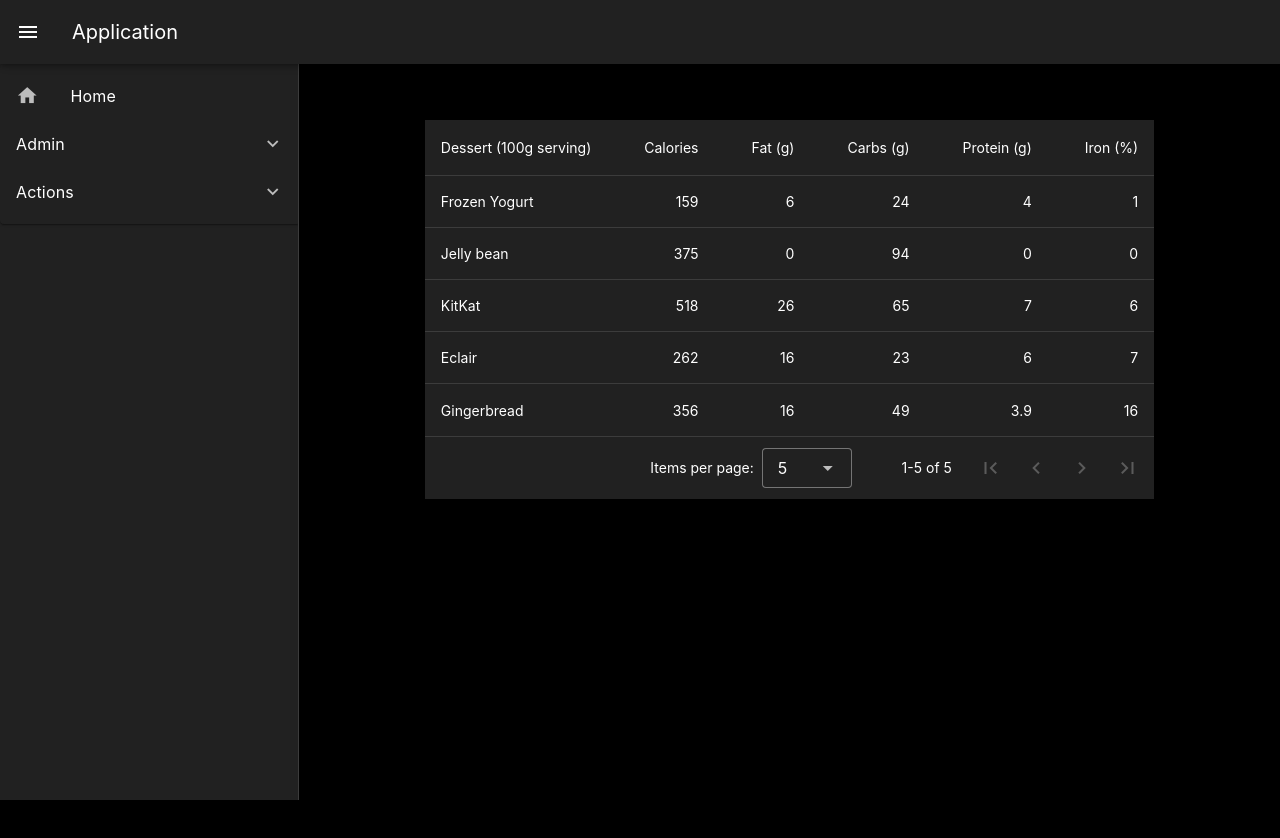
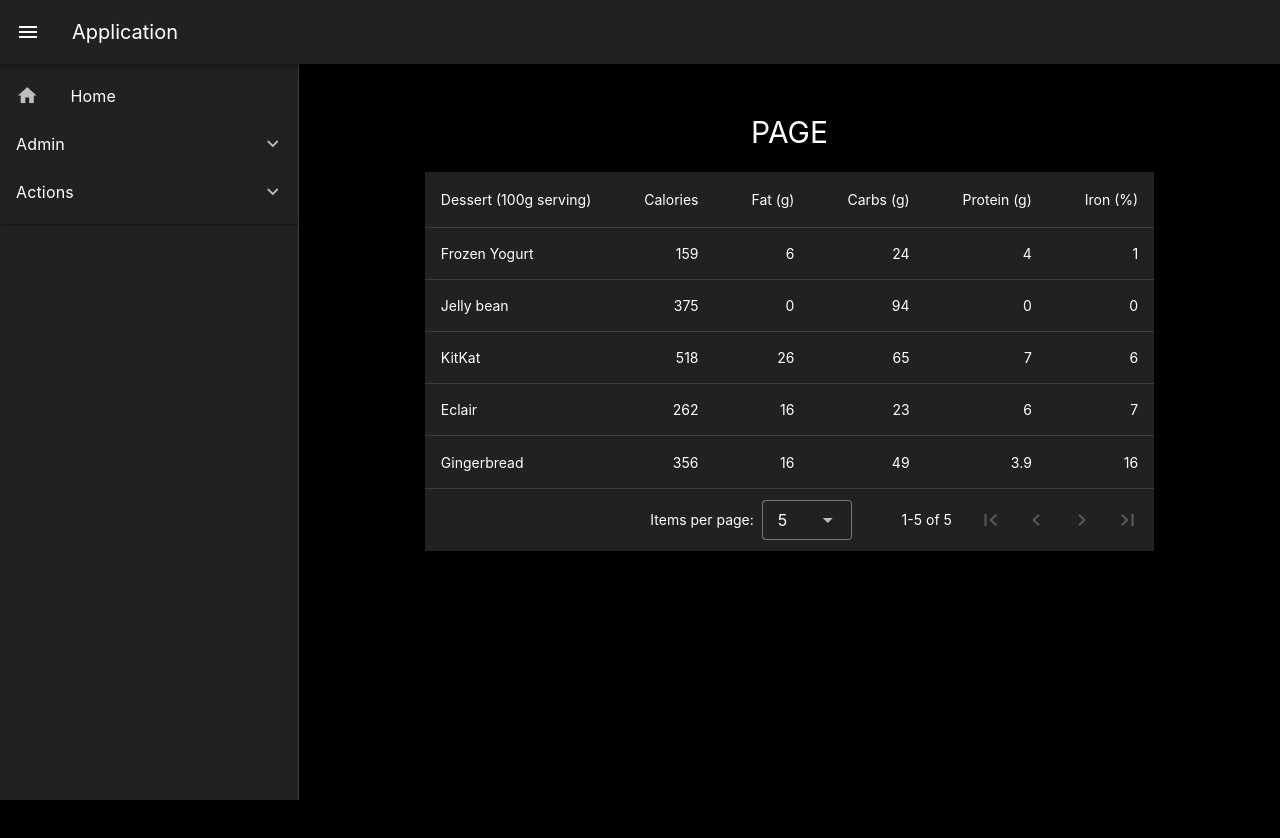
Before and after one commit to QuyetHC/my-vue, a Vue app: page / in a window 1280 px wide. Shown: the top 838 px of the page. Built offline with nearby package versions, Linux system fonts and the light colour scheme.

Commit message:
Update tiêu đề

```diff
--- a/src/App.vue
+++ b/src/App.vue
@@ -1,7 +1,7 @@
 <template>
   <v-layout class="rounded rounded-md" style=" display: flex">
     <Header @drawerToggle="toggleDrawer" :drawerOpen="drawerOpen"></Header>
-    <v-main class="d-flex align-center justify-center mt-5 bg-black" style="min-height: 300px" theme="dark">
+    <v-main class="d-flex align-center justify-center mt-2 bg-black" style="min-height: 300px" theme="dark">
       <RouterView
         :class="{ 'router-view-expanded': !drawerOpen }"
         class="d-flex align-center justify-center mt-5 bg-black"
--- a/src/router/index.js
+++ b/src/router/index.js
@@ -8,14 +8,6 @@ const router = createRouter({
       path: '/',
       name: 'home',
       component: HomeView
-    },
-    {
-      path: '/about',
-      name: 'about',
-      // route level code-splitting
-      // this generates a separate chunk (About.[hash].js) for this route
-      // which is lazy-loaded when the route is visited.
-      component: () => import('../views/AboutView.vue')
     }
   ]
 })
--- a/src/views/HomeView.vue
+++ b/src/views/HomeView.vue
@@ -1,6 +1,7 @@
 <template>
   <v-app>
     <v-container fluid>
+      <h1 class="mb-4 d-flex align-center justify-center">PAGE</h1>
       <v-data-table
         v-model:items-per-page="itemsPerPage"
         :headers="headers"
```
